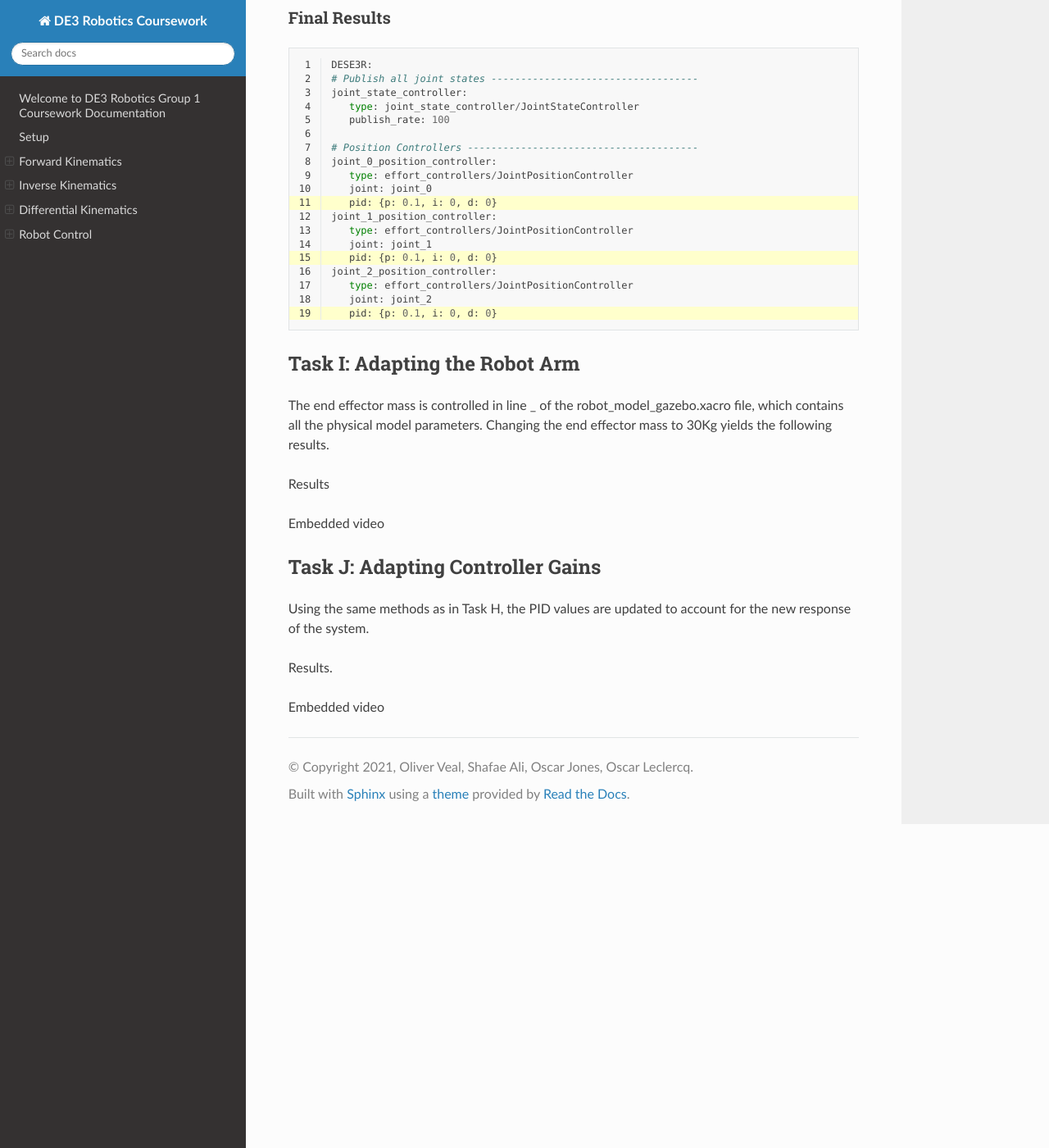
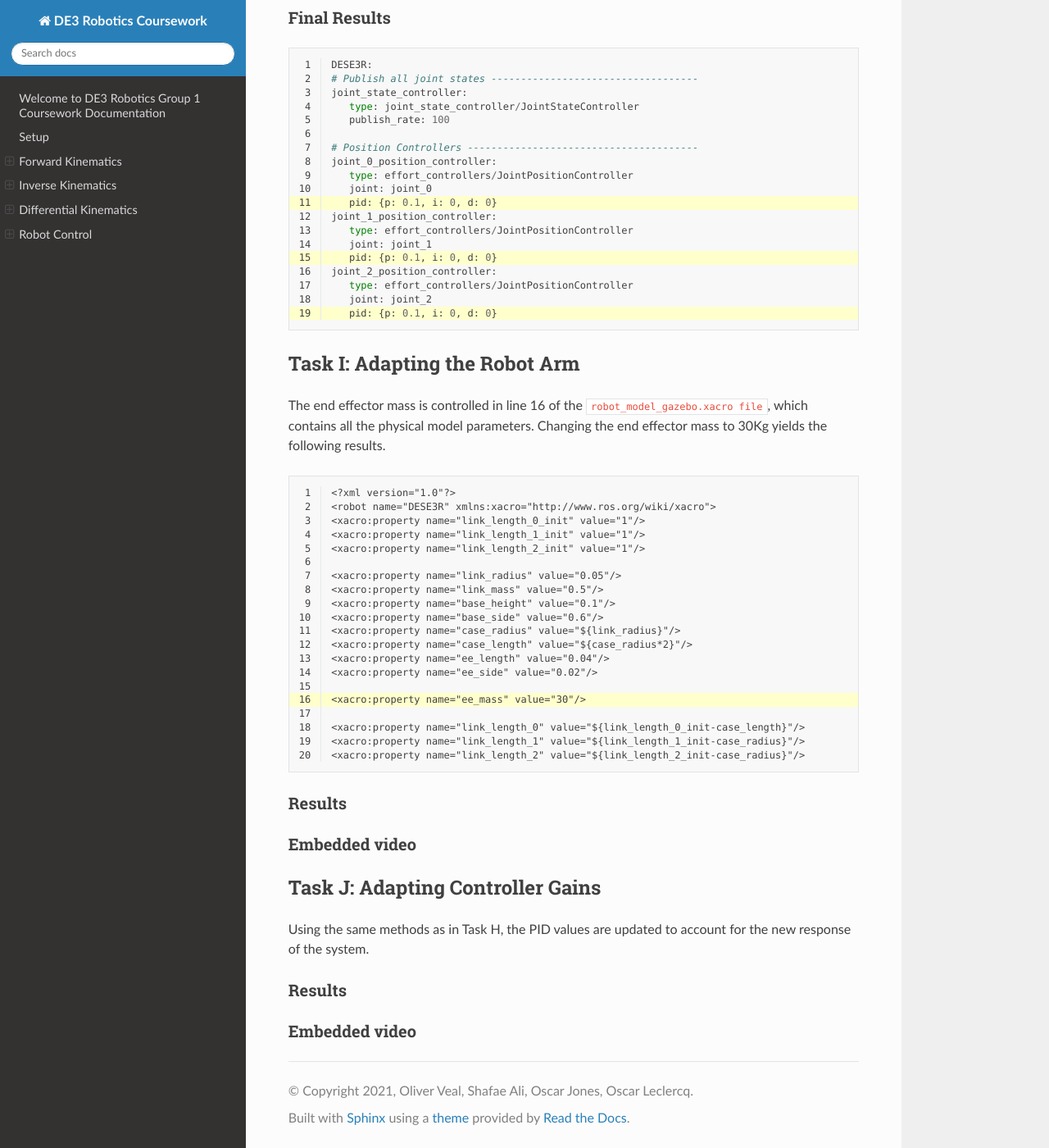
Before and after one commit to oliver-veal/robotics-coursework, a Sphinx documentation site: the page built from docs/source/index.rst, in a window 1280 px wide and 1400 px high, scrolled down 15006 px. Shown: the whole window at 82% size. Built offline with Sphinx 7.4.7 and the Read the Docs theme 2.0.0, drawn with Linux system fonts in a browser that asks for light colours.

Commit message:
finished draft

```diff
--- a/docs/source/index.rst
+++ b/docs/source/index.rst
@@ -747,11 +747,39 @@ Final Results
 Task I: Adapting the Robot Arm
 ------------------------------
 
-The end effector mass is controlled in line _ of the robot_model_gazebo.xacro file, which contains all the physical model parameters. Changing the end effector mass to 30Kg yields the following results.
+The end effector mass is controlled in line 16 of the ``robot_model_gazebo.xacro file``, which contains all the physical model parameters. Changing the end effector mass to 30Kg yields the following results.
+
+.. code-block::
+   :linenos:
+   :emphasize-lines: 16
+
+   <?xml version="1.0"?>
+   <robot name="DESE3R" xmlns:xacro="http://www.ros.org/wiki/xacro">
+   <xacro:property name="link_length_0_init" value="1"/>
+   <xacro:property name="link_length_1_init" value="1"/>
+   <xacro:property name="link_length_2_init" value="1"/>
+
+   <xacro:property name="link_radius" value="0.05"/>
+   <xacro:property name="link_mass" value="0.5"/>
+   <xacro:property name="base_height" value="0.1"/>
+   <xacro:property name="base_side" value="0.6"/>
+   <xacro:property name="case_radius" value="${link_radius}"/>
+   <xacro:property name="case_length" value="${case_radius*2}"/>
+   <xacro:property name="ee_length" value="0.04"/>
+   <xacro:property name="ee_side" value="0.02"/>
+
+   <xacro:property name="ee_mass" value="30"/>
+
+   <xacro:property name="link_length_0" value="${link_length_0_init-case_length}"/>
+   <xacro:property name="link_length_1" value="${link_length_1_init-case_radius}"/>
+   <xacro:property name="link_length_2" value="${link_length_2_init-case_radius}"/>
+
 
 Results
+-------
 
 Embedded video
+--------------
 
 ---------------------------------
 Task J: Adapting Controller Gains
@@ -759,6 +787,8 @@ Task J: Adapting Controller Gains
 
 Using the same methods as in Task H, the PID values are updated to account for the new response of the system.
 
-Results.
+Results
+-------
 
 Embedded video
+--------------
```
